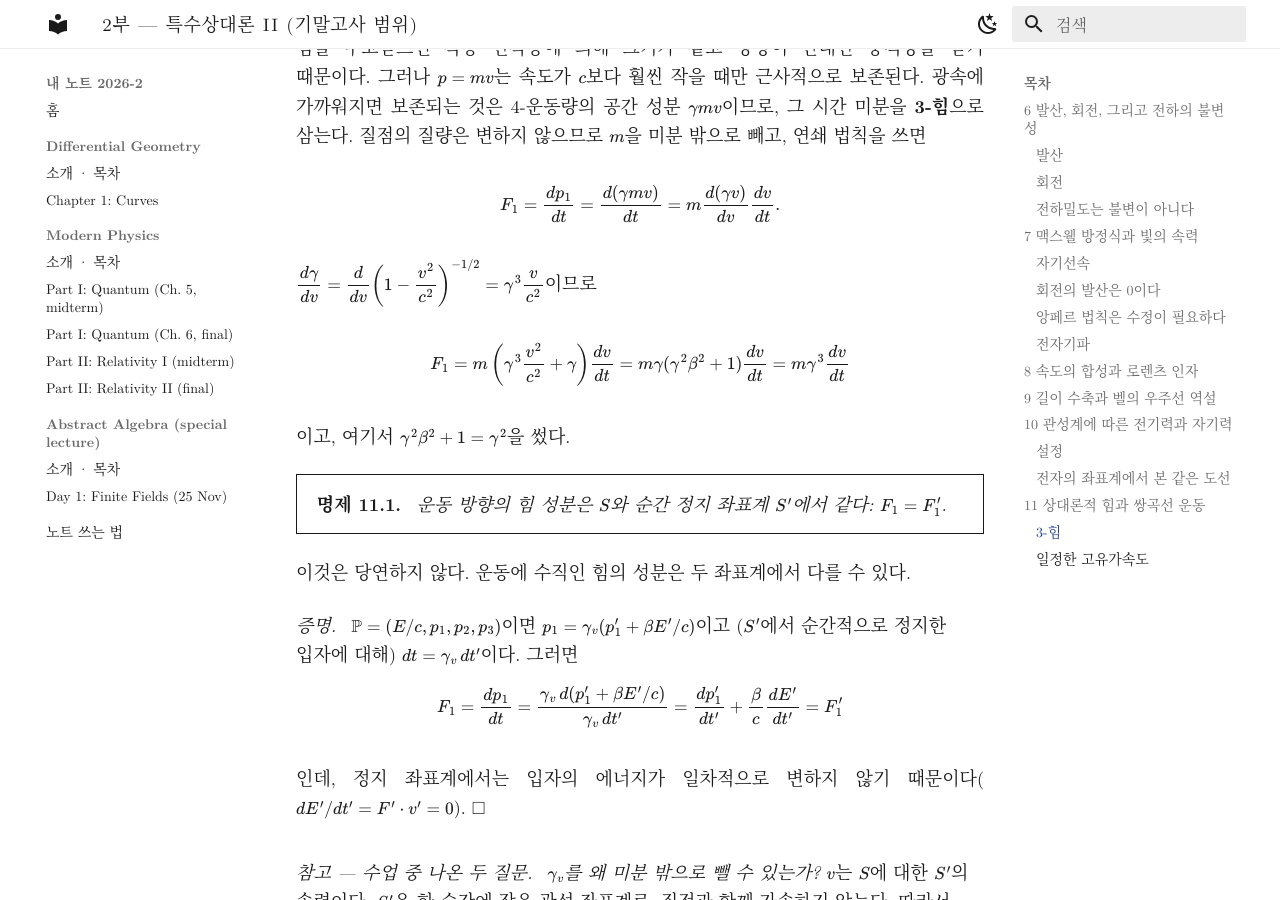
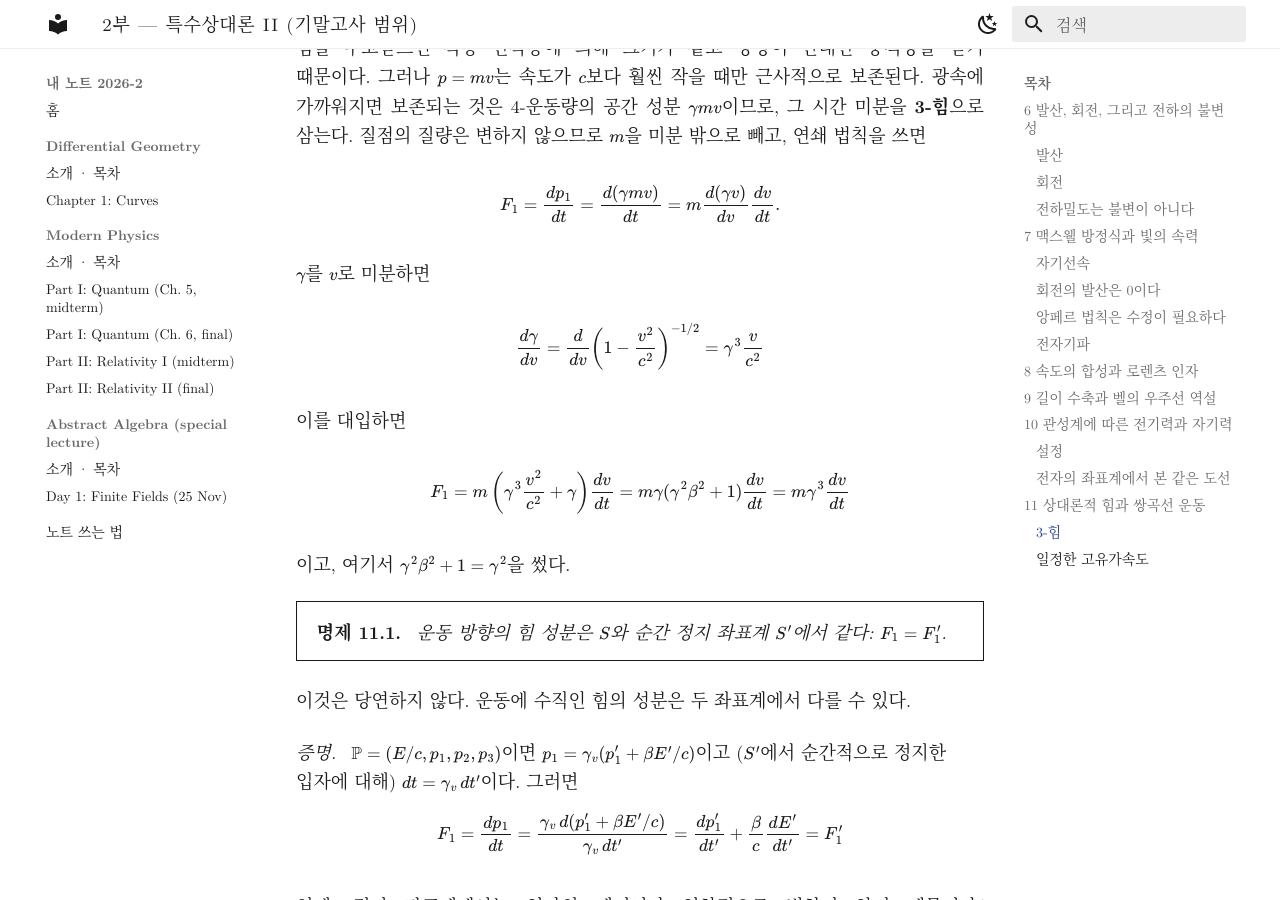
Before and after one commit to kmy-phy/notes-2026-2, an MkDocs documentation site: the page built from docs/modern-physics/sr2-ko.md, in a window 1280 px wide and 900 px high, scrolled down 11520 px. Built offline with MkDocs 1.6.1 and Material for MkDocs 9.7.7, drawn with Linux system fonts in a browser that asks for light colours.

Commit message:
Relativity II §11: make the dgamma/dv equation a centered display equation
Co-Authored-By: Claude Sonnet 5.5 <noreply@anthropic.com>
Claude-Session: https://claude.ai/code/session_01WEpTBNNeJKJyXizT1qGUT4

```diff
--- a/docs/modern-physics/sr2-ko.md
+++ b/docs/modern-physics/sr2-ko.md
@@ -379,7 +379,13 @@ $$
 F_1 = \frac{dp_1}{dt} = \frac{d(\gamma mv)}{dt} = m\frac{d(\gamma v)}{dv}\frac{dv}{dt} .
 $$
 
-$\dfrac{d\gamma}{dv} = \dfrac{d}{dv}\left(1 - \dfrac{v^2}{c^2}\right)^{-1/2} = \gamma^3\dfrac{v}{c^2}$이므로
+$\gamma$를 $v$로 미분하면
+
+$$
+\dfrac{d\gamma}{dv} = \dfrac{d}{dv}\left(1 - \dfrac{v^2}{c^2}\right)^{-1/2} = \gamma^3\dfrac{v}{c^2}
+$$
+
+이를 대입하면
 
 $$
 F_1 = m\left(\gamma^3\frac{v^2}{c^2} + \gamma\right)\frac{dv}{dt} = m\gamma(\gamma^2\beta^2 + 1)\frac{dv}{dt} = m\gamma^3\frac{dv}{dt}
```
Also changed, not shown: docs/modern-physics/sr2.md (+5 -1 lines).
